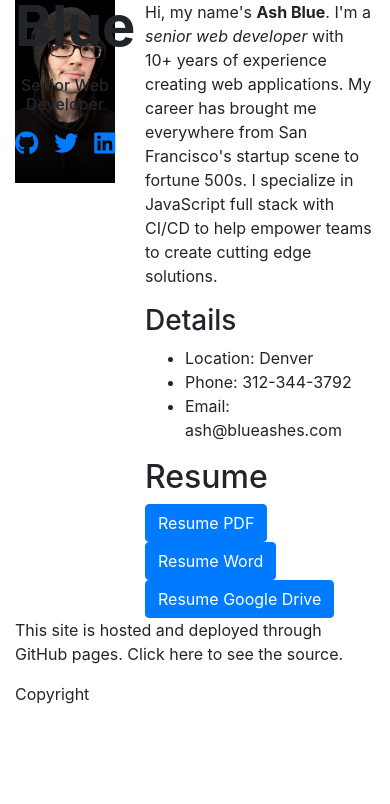
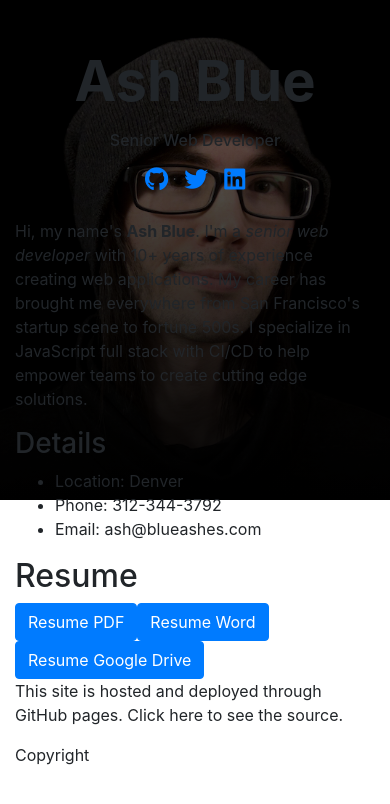
Before and after one commit to ashblue/web-development-resume, a Vue app: page / in a window 390 px wide. Shown: the top 804 px of the page. Built offline with nearby package versions, Linux system fonts and the light colour scheme.

Commit message:
Added mobile view for bio card

```diff
--- a/src/App.vue
+++ b/src/App.vue
@@ -1,15 +1,22 @@
 <template>
-  <div class="container">
-    <Intro></Intro>
+  <div>
+    <!-- @TODO Move this content into a page -->
+    <MobileHeader class="d-lg-none" />
+
+    <div class="container">
+      <Intro></Intro>
+    </div>
   </div>
 </template>
 
 <script>
 import Intro from './components/organisms/Intro.vue';
+import MobileHeader from './components/organisms/MobileHeader.vue';
 
 export default {
   name: 'app',
   components: {
+    MobileHeader,
     Intro,
   },
 };
--- a/src/components/organisms/BioCard.vue
+++ b/src/components/organisms/BioCard.vue
@@ -1,7 +1,7 @@
 <template>
   <div class="ab-o-bio-card">
-    <img class="ab-o-bio-card__pic" src="./../../assets/ash-blue.jpg" />
-    <div class="ab-o-bio-card__gradient"></div>
+    <img class="ab-o-bio-card__pic d-none d-lg-block" src="./../../assets/ash-blue.jpg" />
+    <div class="ab-o-bio-card__gradient d-none d-lg-block"></div>
     <div class="ab-o-bio-card__info">
       <h1 class="text-center font-weight-bold display-4 mb-3">Ash Blue</h1>
       <h2 class="text-center h6 mb-3">Senior Web Developer</h2>
@@ -29,9 +29,12 @@ export default {
 </script>
 
 <style scoped lang="scss">
+@import "~bootstrap/scss/bootstrap";
+
 .ab-o-bio-card {
   position: relative;
 
+  @include media-breakpoint-up(lg) {
     &__info {
       position: absolute;
       bottom: 0;
@@ -53,4 +56,5 @@ export default {
       width: 100%;
     }
   }
+}
 </style>
--- a/src/components/organisms/Intro.vue
+++ b/src/components/organisms/Intro.vue
@@ -1,9 +1,8 @@
 <template>
   <div>
-    <div class="row">
-
-      <div class="col-4">
-        <BioCard/>
+    <div class="row mt-5">
+      <div class="col-12 col-lg-4">
+        <BioCard class="mb-sm-4" />
       </div>
 
       <div class="col">
--- /dev/null
+++ b/src/components/organisms/MobileHeader.vue
@@ -0,0 +1,37 @@
+<template>
+  <div class="ab-o-mobile-header">
+    <div class="ab-o-mobile-header__overlay"></div>
+    <img class="ab-o-mobile-header__background" src="./../../assets/ash-blue-mobile.jpg" />
+  </div>
+</template>
+
+<script>
+export default {
+  name: 'MobileHeader',
+};
+</script>
+
+<style scoped lang="scss">
+  .ab-o-mobile-header {
+    position: absolute;
+    top: 0;
+    left: 0;
+    width: 100%;
+    height: 500px;
+
+    &__overlay {
+      width: 100%;
+      height: 100%;
+      position: absolute;
+      top: 0;
+      left: 0;
+      background: linear-gradient(rgba(0, 0, 0, 0.5), rgba(0, 0, 0, 1));
+    }
+
+    &__background {
+      width: 100%;
+      height: 100%;
+      object-fit: cover;
+    }
+  }
+</style>
```
Also changed, not shown: src/assets/ash-blue-mobile.jpg (added). Lines whose indentation alone changed are shown as unchanged.
